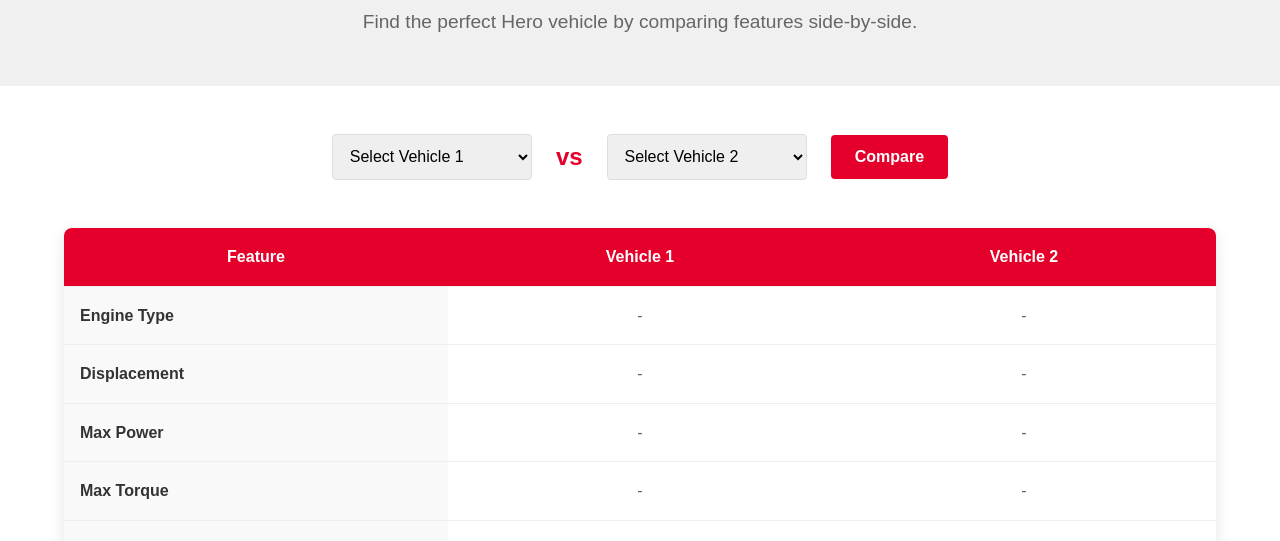
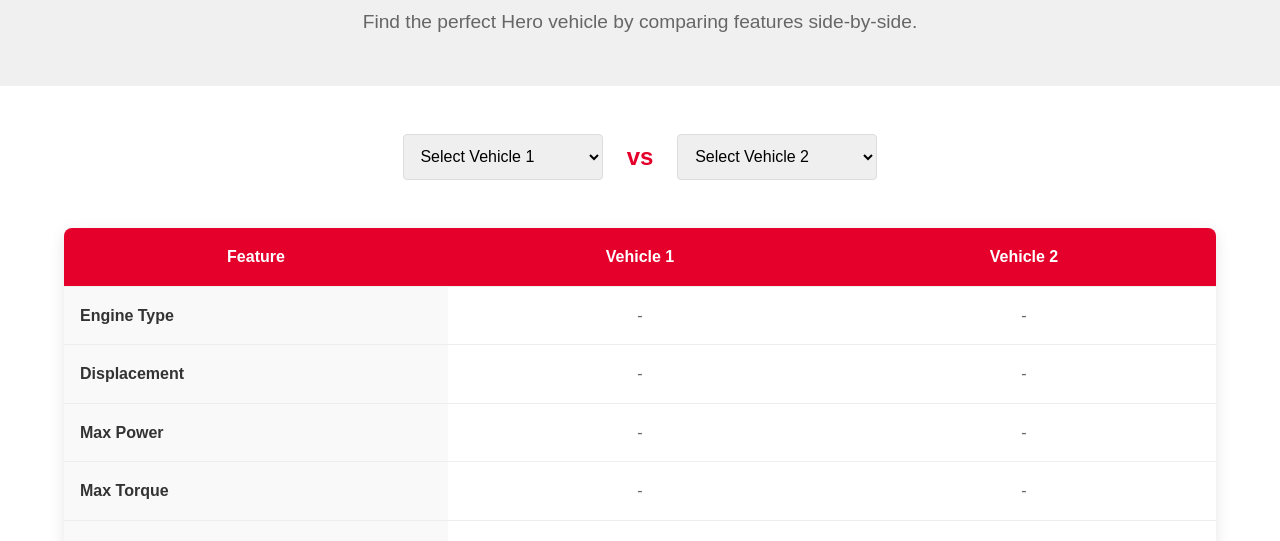
Before and after one commit to Virshin1/Hero-Motocorp, a plain HTML site: page comparison.html in a window 1280 px wide. Shown: the part 252-793 px from the top of the page. Drawn offline with Linux system fonts and the light colour scheme.

Commit message:
Made some changes

```diff
--- a/comparison.html
+++ b/comparison.html
@@ -79,7 +79,6 @@
                     <option value="vida-v1">Vida V1</option>
                 </optgroup>
             </select>
-            <button class="compare-btn">Compare</button>
         </div>
 
         <div class="comparison-results">
```
